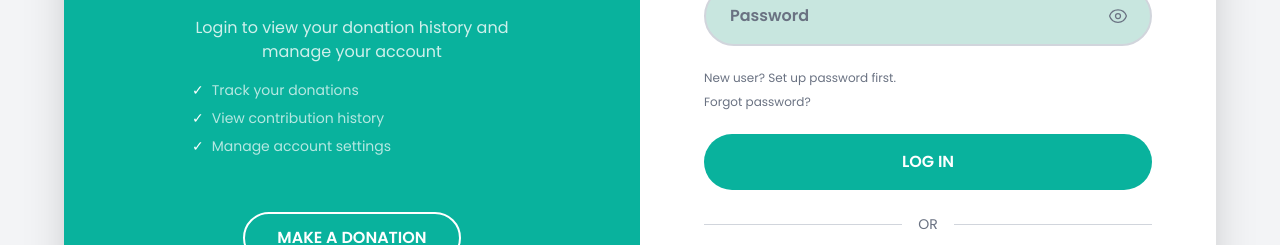
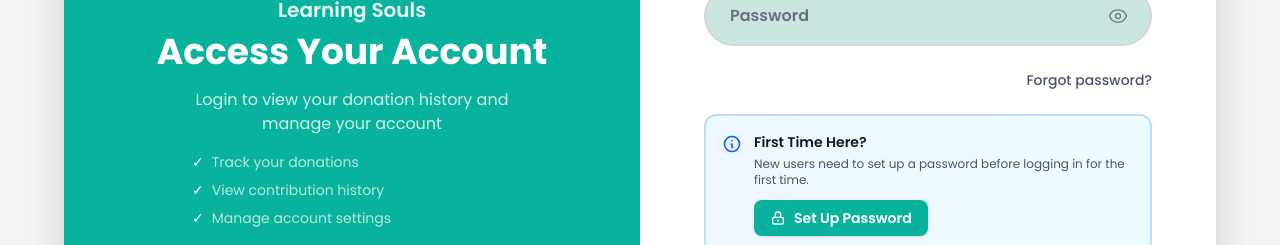
Before and after one commit to Abdul-Muqadim2000/learning-souls-client-web, a Next.js app: page /login in a window 1280 px wide. Both pictures are taken after a click on the button "Password Login". Shown: the part 555-800 px from the top of the page. Built offline with nearby package versions, Linux system fonts and the light colour scheme; no server answers.

Commit message:
resolved all the chagnges otp/login improved user experience

```diff
--- a/src/app/login/page.js
+++ b/src/app/login/page.js
@@ -217,7 +217,7 @@ function LoginPageContent() {
                 <button
                   type="button"
                   onClick={() => setActiveTab("otp")}
-                  className={`flex-1 py-2 xs:py-2.5 sm:py-3 px-2 xs:px-4 sm:px-6 rounded-full font-semibold text-xs xs:text-sm sm:text-base transition-all duration-300 ${
+                  className={`flex-1 py-2 xs:py-2.5 sm:py-3 px-2 xs:px-4 sm:px-6 rounded-full font-semibold text-xs xs:text-sm sm:text-base transition-all duration-300 cursor-pointer ${
                     activeTab === "otp"
                       ? "bg-[#09b29d] text-white shadow-md"
                       : "text-gray-600 hover:text-gray-800"
@@ -228,7 +228,7 @@ function LoginPageContent() {
                 <button
                   type="button"
                   onClick={() => setActiveTab("password")}
-                  className={`flex-1 py-2 xs:py-2.5 sm:py-3 px-2 xs:px-4 sm:px-6 rounded-full font-semibold text-xs xs:text-sm sm:text-base transition-all duration-300 ${
+                  className={`flex-1 py-2 xs:py-2.5 sm:py-3 px-2 xs:px-4 sm:px-6 rounded-full font-semibold text-xs xs:text-sm sm:text-base transition-all duration-300 cursor-pointer ${
                     activeTab === "password"
                       ? "bg-[#09b29d] text-white shadow-md"
                       : "text-gray-600 hover:text-gray-800"
@@ -255,6 +255,57 @@ function LoginPageContent() {
                   required
                 />
 
+                {/* New User Call-to-Action for OTP Login */}
+                {activeTab === "otp" && (
+                  <div className="bg-gradient-to-r from-blue-50 to-cyan-50 border-2 border-blue-200 rounded-xl p-4 xs:p-5">
+                    <div className="flex items-start gap-3">
+                      <div className="flex-shrink-0 mt-0.5">
+                        <svg
+                          className="w-5 h-5 xs:w-6 xs:h-6 text-blue-600"
+                          fill="none"
+                          stroke="currentColor"
+                          viewBox="0 0 24 24"
+                        >
+                          <path
+                            strokeLinecap="round"
+                            strokeLinejoin="round"
+                            strokeWidth={2}
+                            d="M13 16h-1v-4h-1m1-4h.01M21 12a9 9 0 11-18 0 9 9 0 0118 0z"
+                          />
+                        </svg>
+                      </div>
+                      <div className="flex-1">
+                        <h3 className="text-sm xs:text-base font-semibold text-gray-900 mb-1">
+                          First Time Here?
+                        </h3>
+                        <p className="text-xs xs:text-sm text-gray-600 mb-3">
+                          New users need to set up a password before logging in
+                          for the first time.
+                        </p>
+                        <Link
+                          href="/login/setup-password/request"
+                          className="inline-flex items-center gap-2 text-sm font-semibold text-white bg-[#09b29d] hover:bg-[#09b29d]/90 px-4 py-2 rounded-lg transition-all duration-200 shadow-sm hover:shadow-md"
+                        >
+                          <svg
+                            className="w-4 h-4"
+                            fill="none"
+                            stroke="currentColor"
+                            viewBox="0 0 24 24"
+                          >
+                            <path
+                              strokeLinecap="round"
+                              strokeLinejoin="round"
+                              strokeWidth={2}
+                              d="M12 15v2m-6 4h12a2 2 0 002-2v-6a2 2 0 00-2-2H6a2 2 0 00-2 2v6a2 2 0 002 2zm10-10V7a4 4 0 00-8 0v4h8z"
+                            />
+                          </svg>
+                          Set Up Password
+                        </Link>
+                      </div>
+                    </div>
+                  </div>
+                )}
+
                 {activeTab === "password" && (
                   <>
                     <PasswordInput
@@ -265,19 +316,62 @@ function LoginPageContent() {
                       required
                     />
 
-                    <div className="flex flex-col xs:flex-row justify-between items-start xs:items-center gap-2 xs:gap-0 text-xs xs:text-sm">
-                      <Link
-                        href="/login/setup-password/request"
-                        className="text-gray-500 hover:text-[#09b29d] transition-colors"
-                      >
-                        New user? Set up password first.
-                      </Link>
+                    <div className="flex justify-end">
                       <Link
                         href="/login/reset-password"
-                        className="text-gray-500 hover:text-[#09b29d] transition-colors"
+                        className="text-sm text-gray-600 hover:text-[#09b29d] transition-colors font-medium"
                       >
                         Forgot password?
                       </Link>
+                    </div>
+
+                    {/* New User Call-to-Action */}
+                    <div className="bg-gradient-to-r from-blue-50 to-cyan-50 border-2 border-blue-200 rounded-xl p-4 xs:p-5">
+                      <div className="flex items-start gap-3">
+                        <div className="flex-shrink-0 mt-0.5">
+                          <svg
+                            className="w-5 h-5 xs:w-6 xs:h-6 text-blue-600"
+                            fill="none"
+                            stroke="currentColor"
+                            viewBox="0 0 24 24"
+                          >
+                            <path
+                              strokeLinecap="round"
+                              strokeLinejoin="round"
+                              strokeWidth={2}
+                              d="M13 16h-1v-4h-1m1-4h.01M21 12a9 9 0 11-18 0 9 9 0 0118 0z"
+                            />
+                          </svg>
+                        </div>
+                        <div className="flex-1">
+                          <h3 className="text-sm xs:text-base font-semibold text-gray-900 mb-1">
+                            First Time Here?
+                          </h3>
+                          <p className="text-xs xs:text-sm text-gray-600 mb-3">
+                            New users need to set up a password before logging
+                            in for the first time.
+                          </p>
+                          <Link
+                            href="/login/setup-password/request"
+                            className="inline-flex items-center gap-2 text-sm font-semibold text-white bg-[#09b29d] hover:bg-[#09b29d]/90 px-4 py-2 rounded-lg transition-all duration-200 shadow-sm hover:shadow-md"
+                          >
+                            <svg
+                              className="w-4 h-4"
+                              fill="none"
+                              stroke="currentColor"
+                              viewBox="0 0 24 24"
+                            >
+                              <path
+                                strokeLinecap="round"
+                                strokeLinejoin="round"
+                                strokeWidth={2}
+                                d="M12 15v2m-6 4h12a2 2 0 002-2v-6a2 2 0 00-2-2H6a2 2 0 00-2 2v6a2 2 0 002 2zm10-10V7a4 4 0 00-8 0v4h8z"
+                              />
+                            </svg>
+                            Set Up Password
+                          </Link>
+                        </div>
+                      </div>
                     </div>
                   </>
                 )}
```
Also changed, not shown: src/app/donate/page.js (+70 -28 lines).
